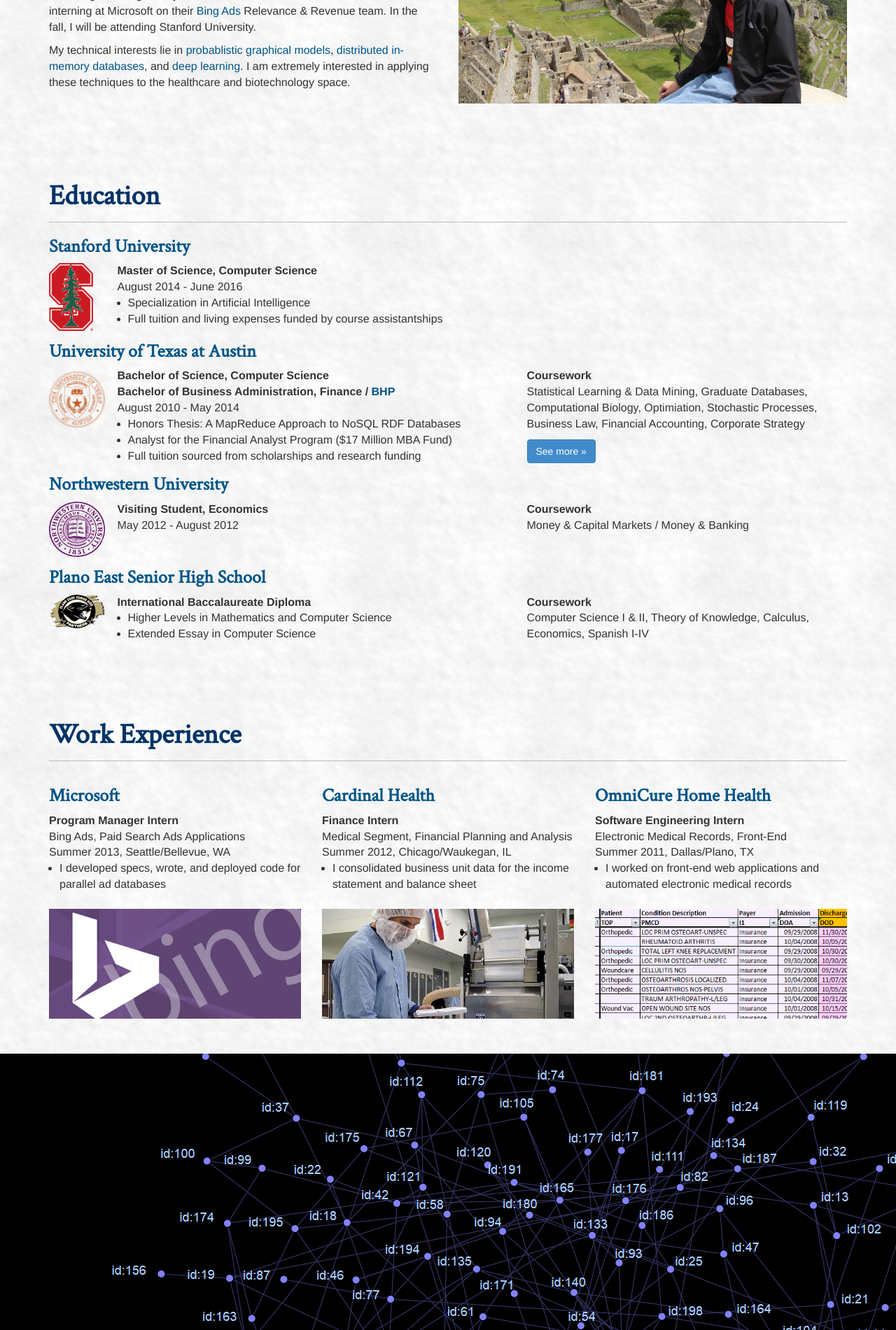
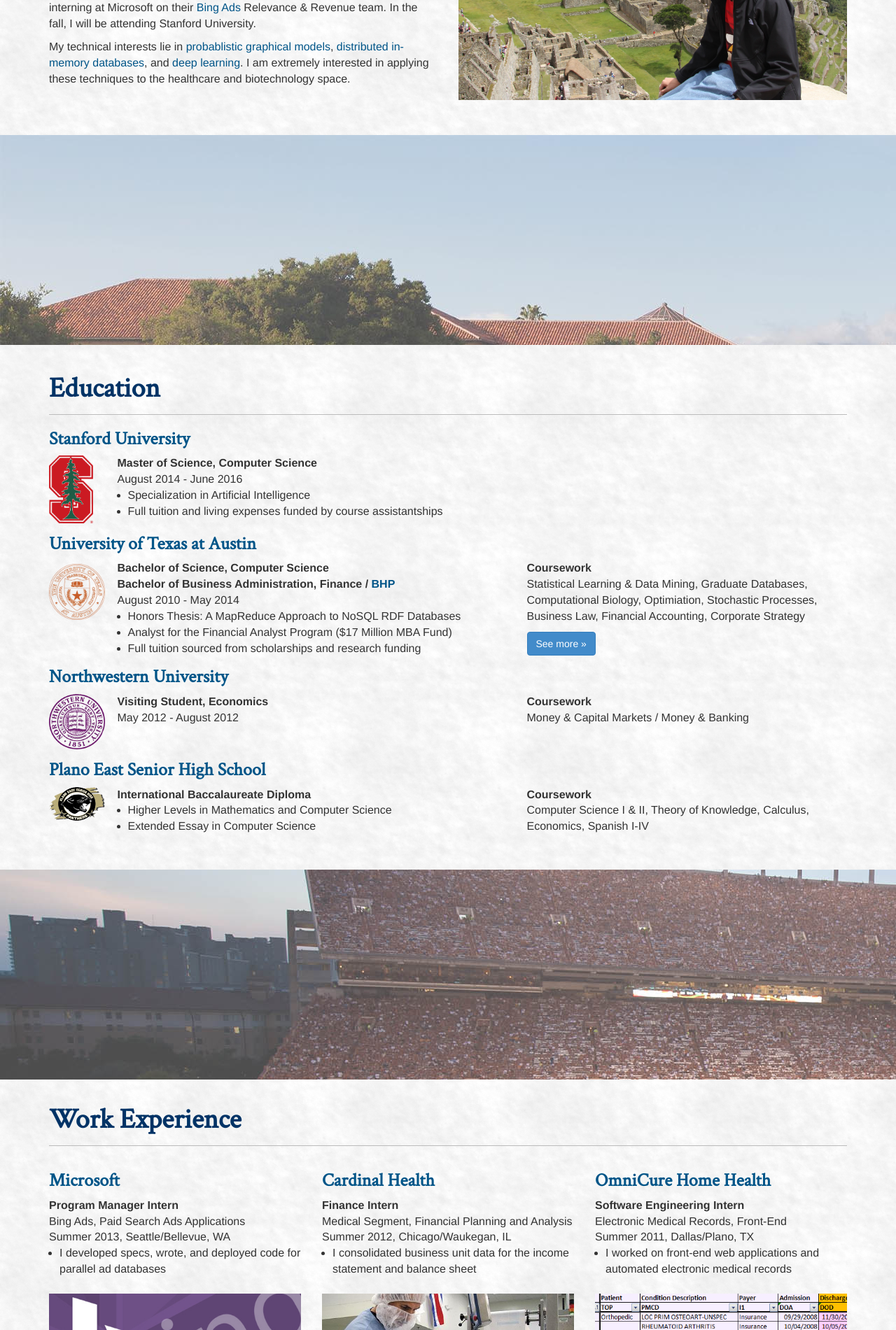
Before and after one commit to ahaque/PersonalWebsite, a PHP site: page /index1.htm in a window 1280 px wide. Shown: the part 1019-2920 px from the top of the page at 70% size. Run offline with PHP 8.4, Linux system fonts and the light colour scheme; some libraries are stand-ins or nearby versions.

Commit message:
Added parallax to education

```diff
--- a/css/jumbotron.css
+++ b/css/jumbotron.css
@@ -36,24 +36,35 @@ body {
   background-repeat:no-repeat;
   background-position: left;
 }
-#section-education {
-  height: 900px;
+#section-education-bg1 {
+  height: 300px;
+  width: 100%;
   top:0;
   left:0;
   z-index: 1;
-  margin-top: 20px;
-  color: black;
+  margin-top: 50px;
   background-image: url(../img/stanford_background.jpg);
   background-repeat:no-repeat;
   background-position: top 100px;
 }
+#section-education-bg2 {
+  height: 300px;
+  width: 100%;
+  top:0;
+  left:0;
+  z-index: 1;
+  margin-bottom: -70px;
+  margin-top: 50px;
+  background-image: url(../img/texas_stadium.jpg);
+  background-repeat:no-repeat;
+  background-position: top 100px;
+}
 #section-research-bg {
-  height: 60%;
+  height: 50%;
   top:0;
   left:0;
   z-index: 1;
   margin-top: 50px;
-  color: black;
   background-image: url(../img/dark_graph.png);
   background-repeat:no-repeat;
   background-position: top 100px;
@@ -113,10 +124,17 @@ a.anchor-top{
   top: -100px;
   visibility: hidden;
 }
+a.anchor-no-img {
+  display: block;
+  position: relative;
+  padding-bottom: 50px;
+  visibility: hidden;
+}
 a.anchor {
   display: block;
   position: relative;
-  padding-bottom: 55px;
+  padding-bottom: 75px;
+  top: 175px;
   visibility: hidden;
 }
 .about {
--- a/index1.htm
+++ b/index1.htm
@@ -91,7 +91,7 @@
     <section data-speed="-2" data-type="background">
     <div class="container">
     <div class="page-header">
-      <a class="anchor" id="about"></a>
+      <a class="anchor-no-img" id="about"></a>
       <h1>About</h1>
     </div>
     <div class="row">
@@ -111,12 +111,13 @@
     </section>
 
 
-
+    <section id="section-education-bg1" data-speed="5" data-type="background">
+      <a class="anchor" id="education"></a>
+    </section>
 
     <section>
     <div class="container">
     <div class="page-header">
-      <a class="anchor" id="education"></a>
       <h1>Education</h1>
     </div>
 
@@ -199,13 +200,13 @@
       </section>
 
 
-
-
-
+    <section id="section-education-bg2" data-speed="5" data-type="background">
+      <a class="anchor" id="education"></a>
+    </section>
 
       <div class="container">
       <div class="page-header">
-        <a class="anchor" id="work-experience"></a>
+        <a class="anchor-no-img" id="work-experience"></a>
         <h1>Work Experience</h1>
       </div>
 
@@ -248,12 +249,9 @@
       </div>
 
       </div>
-      <!--
-    <div class="jumbotron-research">
-    </div>
-    -->
 
-    <section id="section-research-bg" data-speed="6" data-type="background">
+
+    <section id="section-research-bg" data-speed="4" data-type="background">
       <a class="anchor" id="research"></a>
     </section>
 
@@ -288,7 +286,6 @@
         <p>Donec id elit non mi porta gravida at eget metus. Fusce dapibus, tellus ac cursus commodo, tortor mauris condimentum nibh, ut fermentum massa justo sit amet risus. Etiam porta sem malesuada magna mollis euismod. Donec sed odio dui.</p>
         </div>
       </div>
-      </div>
 
       <hr>
       <footer>
```
Also changed, not shown: img/stanford_background.jpg, img/texas_stadium.jpg (added), 2 other files.
